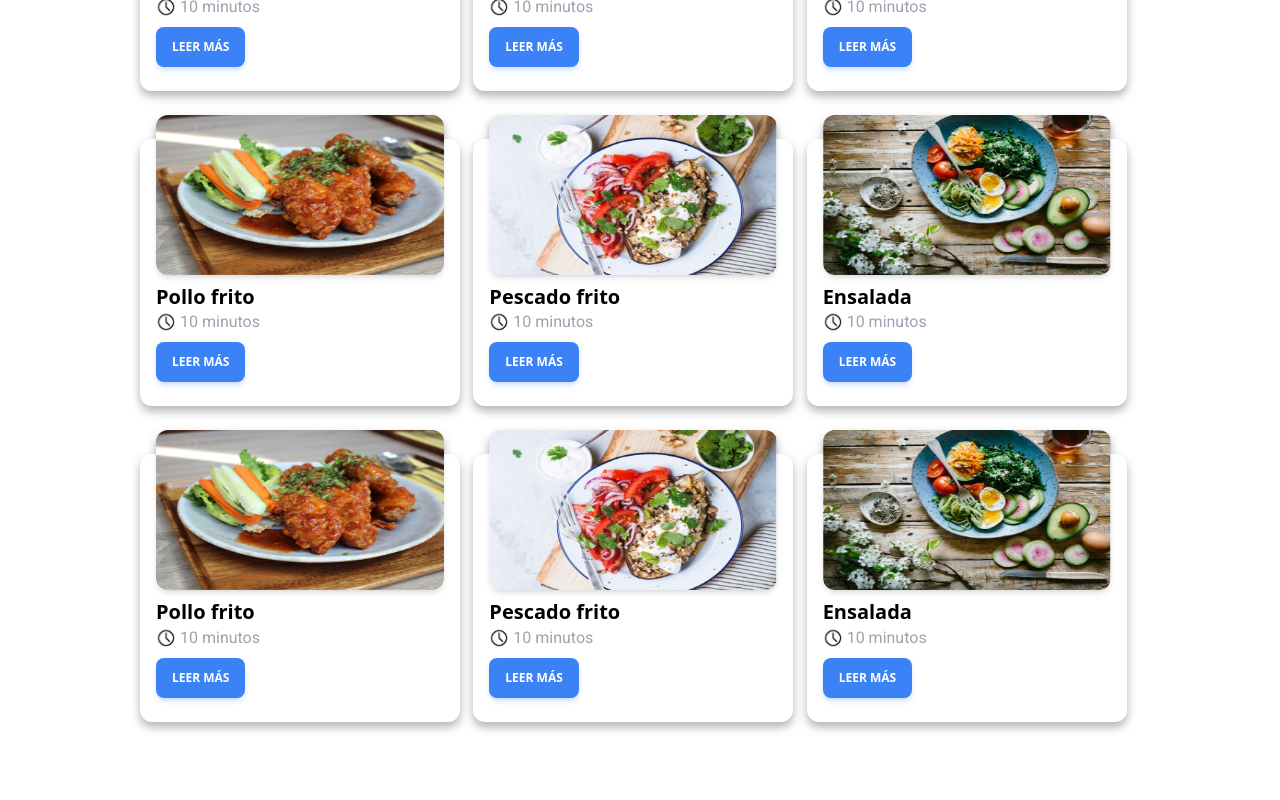
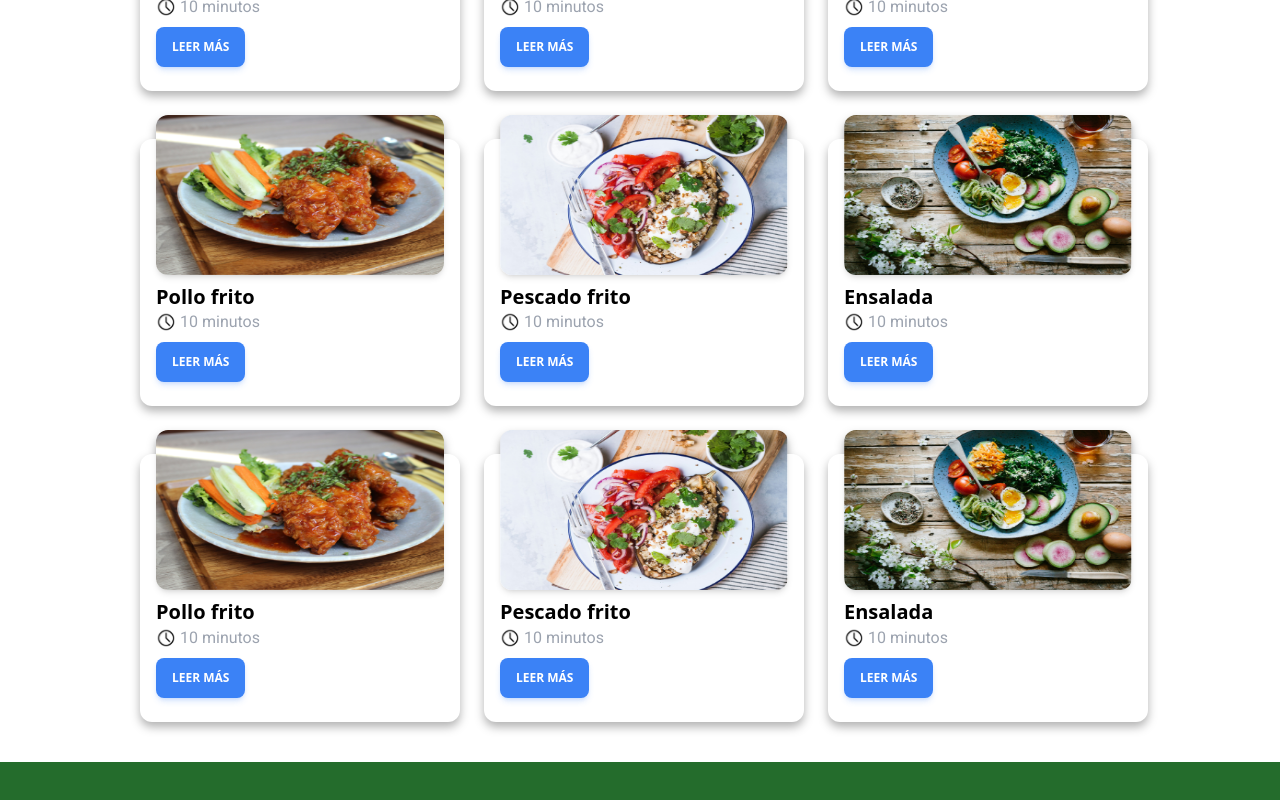
Before and after one commit to EdCenten0/VirtualChefWeb, a React (Vite) app in the folder VirtualChefWeb/: page /favoritos in a window 1280 px wide. Shown: the part 668-1468 px from the top of the page. Before the commit the page ends 1430 px from the top, so only its background shows below. Built offline with nearby package versions, Linux system fonts and the light colour scheme.

Commit message:
Update: Estilos de Favoritos

```diff
--- a/VirtualChefWeb/src/pages/Favoritos/index.jsx
+++ b/VirtualChefWeb/src/pages/Favoritos/index.jsx
@@ -97,7 +97,7 @@ const Footer = () => {
           icon={SearchIcon}
           placeholder={"Buscar recetas..."}
         ></InputIcon>
-        <div className="grid grid-cols-3 my-10 gap-y-12">
+        <div className="grid grid-cols-3 my-10 gap-y-12 gap-x-8">
           {DATA.map((info) => {
             return (
               <CardFavoritos
@@ -110,6 +110,8 @@ const Footer = () => {
           })}
         </div>
       </div>
+      <div className="w-full p-6 bg-[#246C2C] flex items-center justify-evenly flex-col text-white ">
+      </div>
     </main>
   );
 };
```
